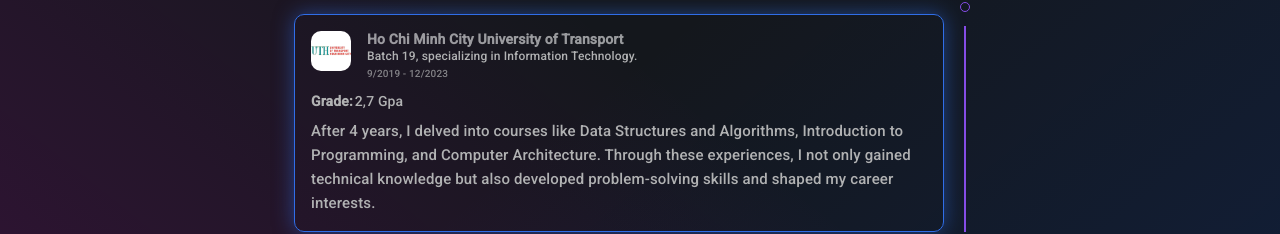
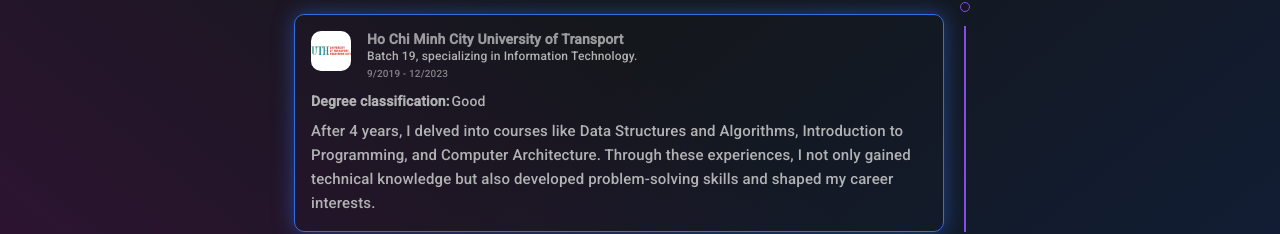
Before and after one commit to THT909/Portfolio, a Next.js app: page / in a window 1280 px wide. Shown: the part 6352-6586 px from the top of the page. Built offline with nearby package versions, Linux system fonts and the light colour scheme.

Commit message:
update education

```diff
--- a/src/app/components/Education.tsx
+++ b/src/app/components/Education.tsx
@@ -29,8 +29,8 @@ const Education = () => {
                                     </div>
                                 </div>
                                 <div className={style.grade}>
-                                    <div className={style.grade_title}>Grade: </div>{' '}
-                                    <div>2,7 Gpa</div>
+                                    <div className={style.grade_title}>Degree classification: </div>{' '}
+                                    <div>Good</div>
                                 </div>
                                 <div className={style.content}>
                                     <span className={style.main_content}>
```
